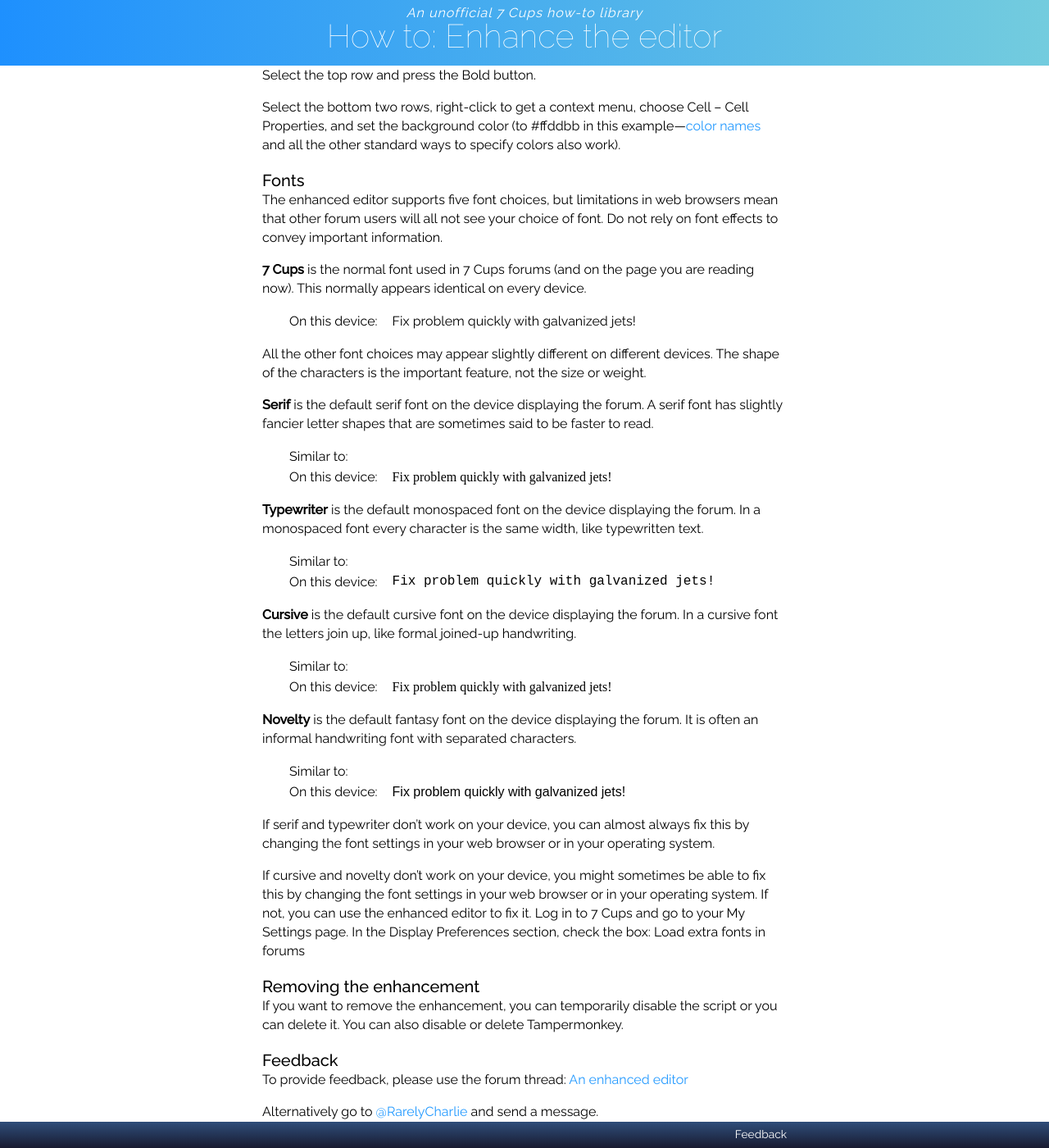
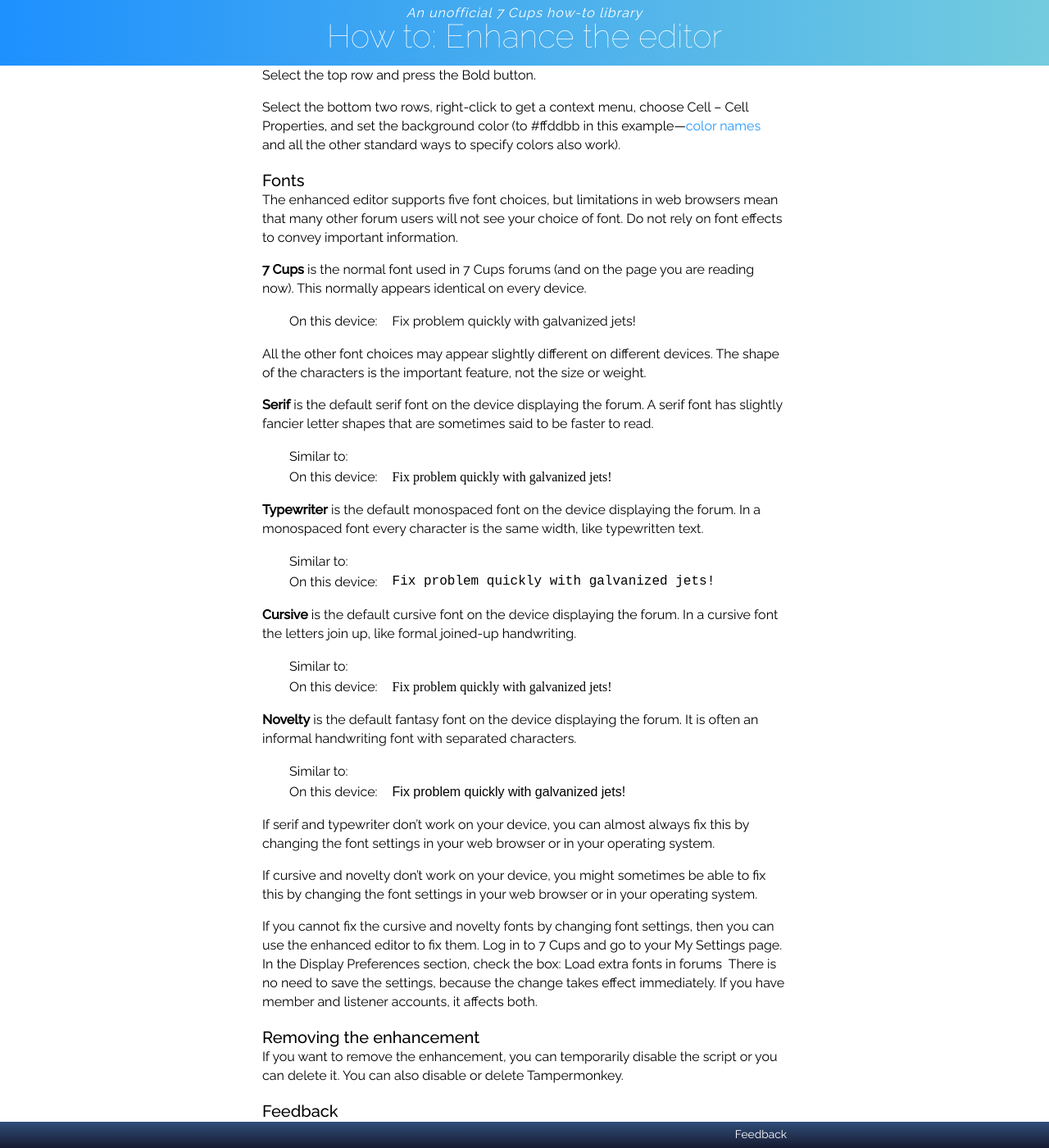
Before and after one commit to RarelyCharlie/rarelycharlie.github.io, a Jekyll site: the page built from _draft/editor.md, in a window 1280 px wide and 1400 px high, scrolled down 2464 px. Shown: the whole window at 82% size. Built offline with Jekyll 4.4.1, drawn with Linux system fonts in a browser that asks for light colours.

Commit message:
font setting details

```diff
--- a/_draft/editor.md
+++ b/_draft/editor.md
@@ -110,8 +110,7 @@ Select the top row and press the Bold button.
 Select the bottom two rows, right-click to get a context menu, choose Cell – Cell Properties, and set the background color (to #ffddbb in this example—[color names](https://www.w3schools.com/colors/colors_names.asp) and all the other standard ways to specify colors also work).
 
 ### Fonts
-<style>td img {height: 30px; position: relative; top: 4px;}</style>
-The enhanced editor supports five font choices, but limitations in web browsers mean that other forum users will all not see your choice of font. Do not rely on font effects to convey important information.
+The enhanced editor supports five font choices, but limitations in web browsers mean that many other forum users will not see your choice of font. Do not rely on font effects to convey important information.
 
 **7 Cups** is the normal font used in 7 Cups forums (and on the page you are reading now). This normally appears identical on every device.
 
@@ -151,7 +150,9 @@ All the other font choices may appear slightly different on different devices. T
 
 If serif and typewriter don't work on your device, you can almost always fix this by changing the font settings in your web browser or in your operating system.
 
-If cursive and novelty don't work on your device, you might sometimes be able to fix this by changing the font settings in your web browser or in your operating system. If not, you can use the enhanced editor to fix it. Log in to 7 Cups and go to your My Settings page. In the Display Preferences section, check the box: Load extra fonts in forums
+If cursive and novelty don't work on your device, you might sometimes be able to fix this by changing the font settings in your web browser or in your operating system.
+
+If you cannot fix the cursive and novelty fonts by changing font settings, then you can use the enhanced editor to fix them. Log in to 7 Cups and go to your My Settings page. In the Display Preferences section, check the box: Load extra fonts in forums  There is no need to save the settings, because the change takes effect immediately. If you have member and listener accounts, it affects both.
 
 ### Removing the enhancement
 If you want to remove the enhancement, you can temporarily disable the script or you can delete it. You can also disable or delete Tampermonkey.
```
